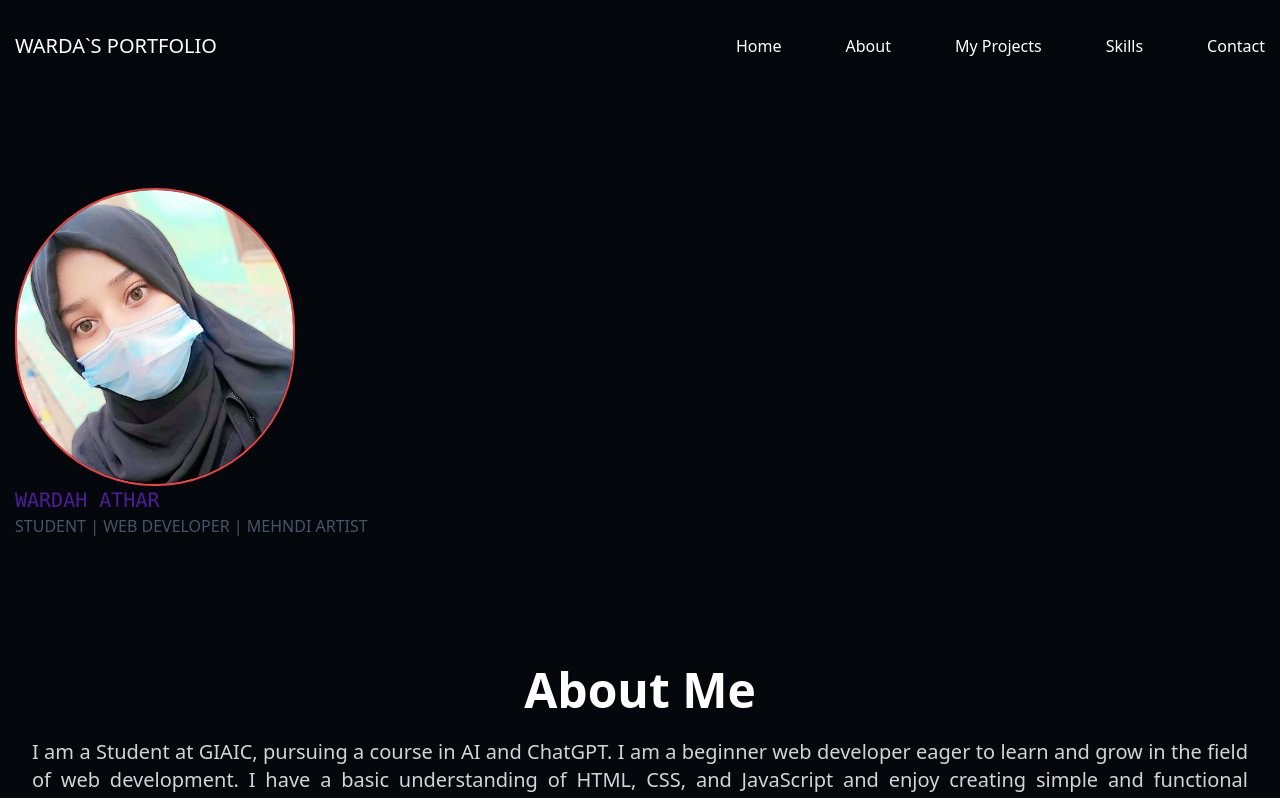
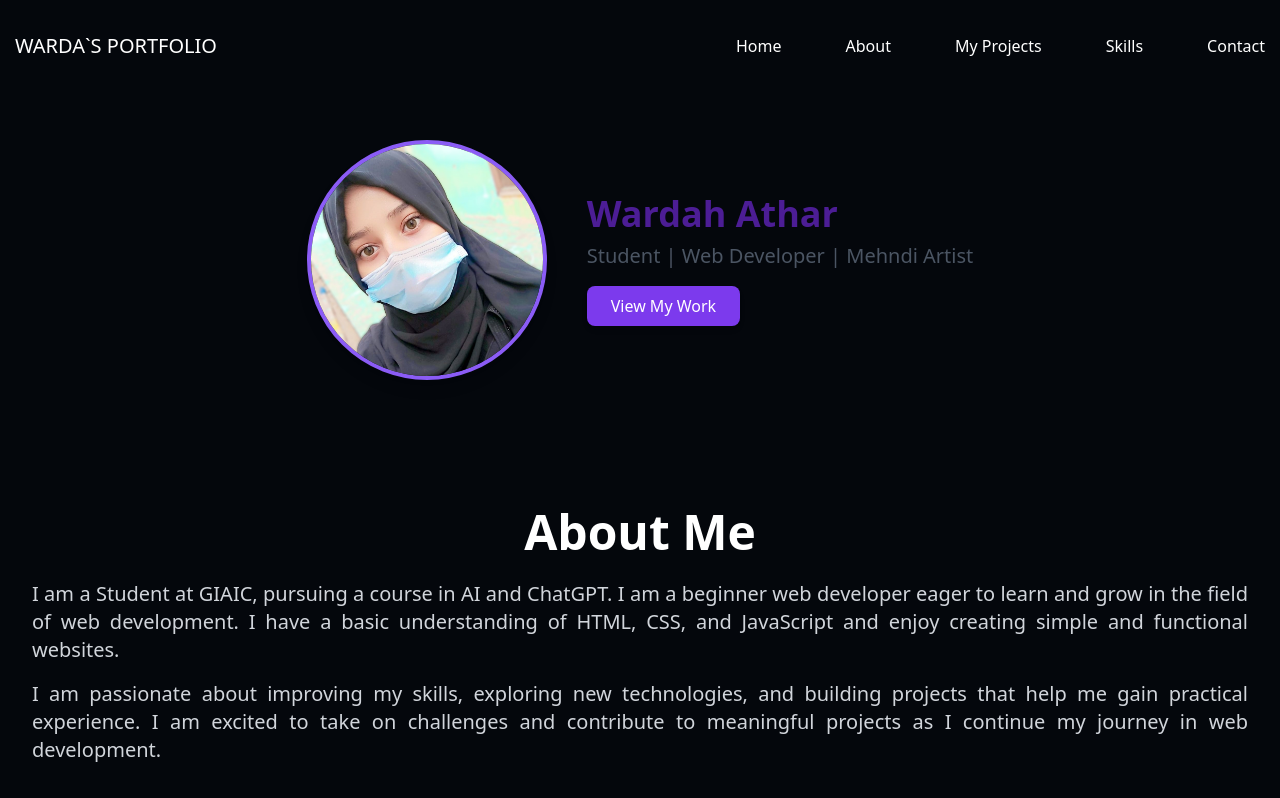
Before and after one commit to wardaathar/My.Porofolio, a Next.js app: page / in a window 1280 px wide. Shown: the top 798 px of the page. Built offline with nearby package versions, Linux system fonts and the light colour scheme.

Commit message:
first commit

```diff
--- a/package.json
+++ b/package.json
@@ -10,7 +10,7 @@
   },
   "dependencies": {
     "aos": "^2.3.4",
-    "next": "15.0.3",
+    "next": "^15.1.6",
     "react": "19.0.0-rc-66855b96-20241106",
     "react-dom": "19.0.0-rc-66855b96-20241106",
     "react-icons": "^5.3.0"
--- a/src/components/Contact.tsx
+++ b/src/components/Contact.tsx
@@ -1,4 +1,5 @@
 import React from 'react'
+
 import { IoIosMail } from "react-icons/io";
 import { FaSquareFacebook } from "react-icons/fa6";
 import { BsFillTelephoneFill } from "react-icons/bs";
--- a/src/components/Hero.tsx
+++ b/src/components/Hero.tsx
@@ -3,24 +3,29 @@ import Image from 'next/image';
 
 const Hero = () => {
   return (
+    <div className='container mx-auto flex flex-col md:flex-row items-center justify-center pt-20 px-6 md:px-12'>
+      {/* Image Section */}
+      <div className='w-40 h-40 md:w-60 md:h-60 rounded-full overflow-hidden border-4 border-violet-500 shadow-lg'>
+        <Image
+          src="/images/w.png.jpg"
+          alt="Wardah Athar"
+          width={240}
+          height={240}
+          className='object-cover w-full h-full'
+          priority
+        />
+      </div>
 
-
-      <div className='container pt-32'>
-
-<Image
-className="w-300 h-300 rounded-full  items-center mr-7 object-cover border-2 border-red-500"
-src="/images/w.png.jpg"
-alt="Author Image"
-width={280} // Set the width in pixels
-height={280} // Set the height in pixels
-priority // Optional: For faster loading of important images
-/>
-<div>
-  <h3 className="text-xl font-mono  text-violet-900 ">WARDAH ATHAR</h3>
-  <p className='text-slate-600'> STUDENT | WEB DEVELOPER | MEHNDI ARTIST{""}
- </p>
-</div>
-
+      {/* Text Section */}
+      <div className='text-center md:text-left md:ml-10 mt-6 md:mt-0'>
+        <h1 className='text-3xl md:text-4xl font-bold text-violet-900'>Wardah Athar</h1>
+        <p className='text-lg md:text-xl text-gray-600 mt-2'>
+          Student | Web Developer | Mehndi Artist
+        </p>
+        <button className='mt-4 px-6 py-2 bg-violet-600 text-white rounded-lg shadow-md hover:bg-violet-700 transition'>
+          View My Work
+        </button>
+      </div>
     </div>
   );
 };
```
Also changed, not shown: public/Static Resume - frame at 0m0s.jpg (added), 1 other file (tests, documents, lock files or other folders).
